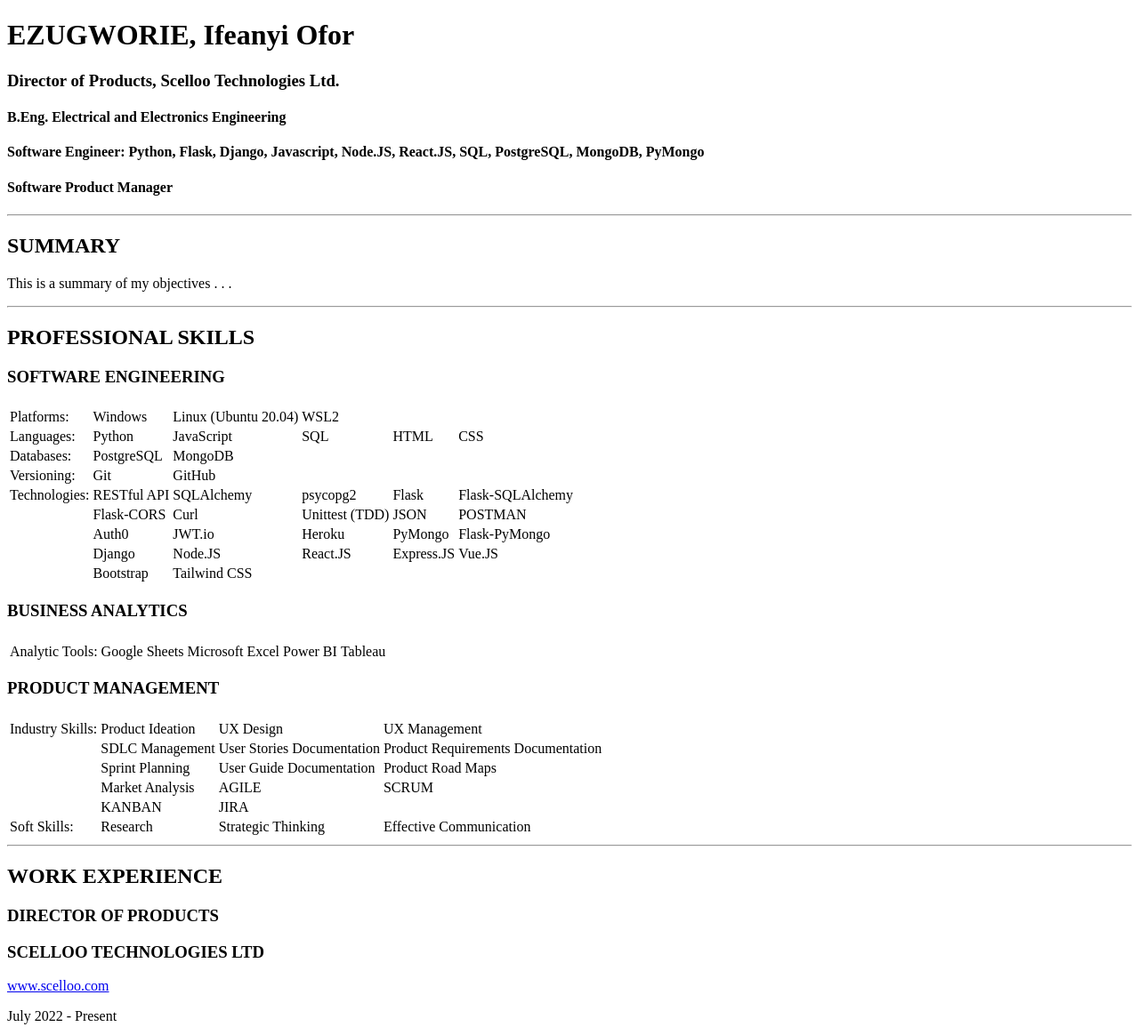
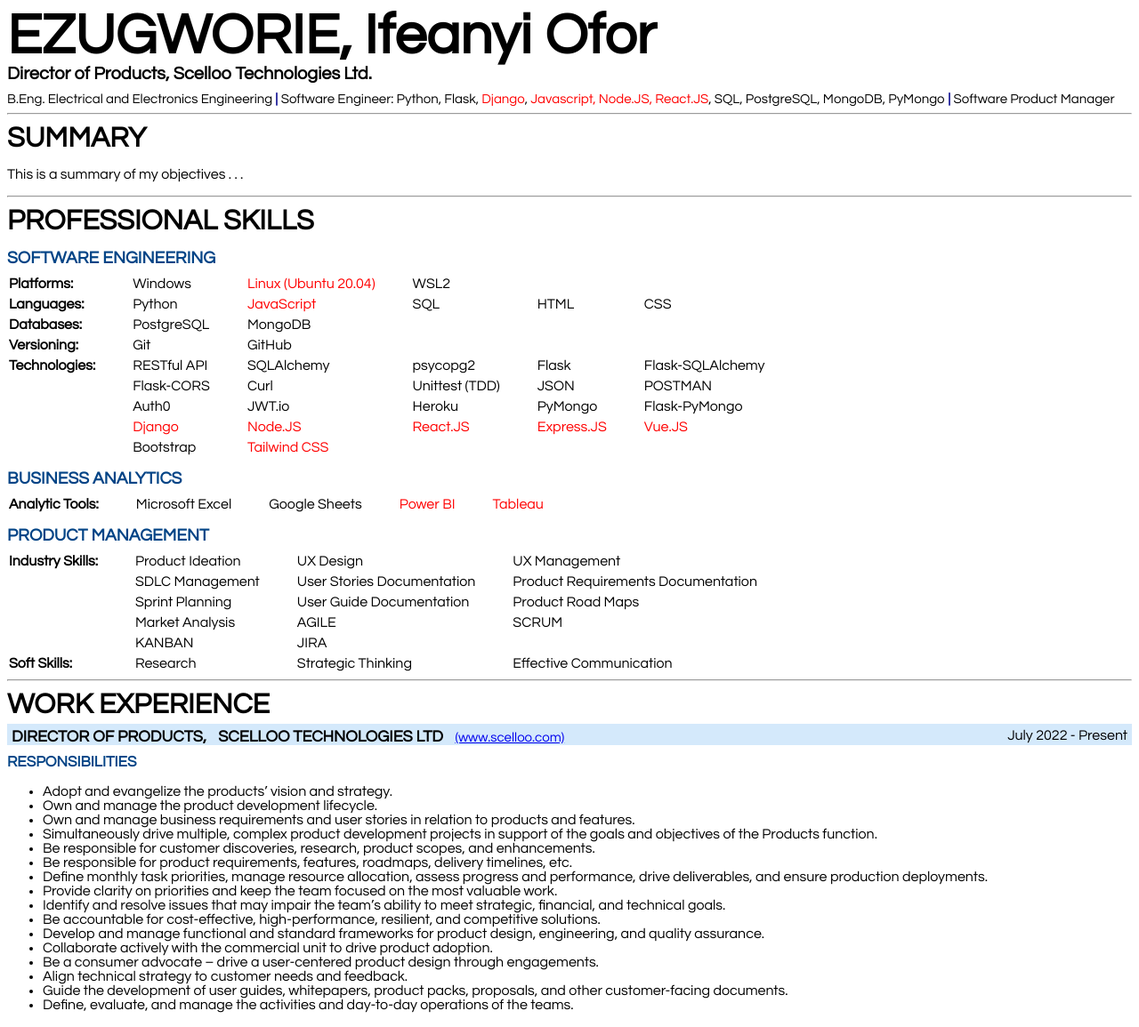
Before and after one commit to ifeanyiEz/my_resume, a plain HTML site: page index.html in a window 1280 px wide. Shown: the top 1155 px of the page at 89% size. Drawn offline with Linux system fonts and the light colour scheme.

Commit message:
Add files via upload

```diff
--- a/index.html
+++ b/index.html
@@ -4,14 +4,17 @@
         <meta charset="UTF-8">
         <meta name="viewport" content="width=device-width, initial-scale=1.0">
         <title>Ifeanyi's Resume</title>
+        <link rel="stylesheet" href="./resume.css">
     </head>
     <body>
         <header>
             <h1>EZUGWORIE, Ifeanyi Ofor</h1>
-            <h3>Director of Products, Scelloo Technologies Ltd.</h3>
-            <h4>B.Eng. Electrical and Electronics Engineering</h4>
-            <h4>Software Engineer: Python, Flask, Django, Javascript, Node.JS, React.JS, SQL, PostgreSQL, MongoDB, PyMongo</h4>
-            <h4>Software Product Manager</h4>
+            <h3 class="current-designation">Director of Products, Scelloo Technologies Ltd.</h3>
+            <div class="professional-qualifications">
+                <h4 class="edu-and-training">B.Eng. Electrical and Electronics Engineering <span class="separators">|</span></h4>
+                <h4 class="edu-and-training">Software Engineer: Python, Flask, <span class="skills-in-view">Django</span>, <span class="skills-in-view">Javascript, Node.JS, React.JS</span>, SQL, PostgreSQL, MongoDB, PyMongo <span class="separators">|</span></h4>
+                <h4 class="edu-and-training">Software Product Manager</h4>
+            </div>
             <hr>
         </header>
         <main>
@@ -23,7 +26,7 @@
             <section>
                 <h2>PROFESSIONAL SKILLS</h2>
                 <div>
-                    <h3>SOFTWARE ENGINEERING</h3>
+                    <h3 class="skill-categories">SOFTWARE ENGINEERING</h3>
                     <table>
                         <thead>
                             <tr>
@@ -37,23 +40,23 @@
                         </thead>
                         <tbody>
                             <tr>
-                                <td>Platforms:</td>
+                                <td class="skill-groups">Platforms:</td>
                                 <td>Windows</td>
-                                <td>Linux (Ubuntu 20.04)</td>
+                                <td class="skills-in-view">Linux (Ubuntu 20.04)</td>
                                 <td>WSL2</td>
                                 <td></td>
                                 <td></td>
                             </tr>
                             <tr>
-                                <td>Languages:</td>
+                                <td class="skill-groups">Languages:</td>
                                 <td>Python</td>
-                                <td>JavaScript</td>
+                                <td class="skills-in-view">JavaScript</td>
                                 <td>SQL</td>
                                 <td>HTML</td>
                                 <td>CSS</td>
                             </tr>
                             <tr>
-                                <td>Databases:</td>
+                                <td class="skill-groups">Databases:</td>
                                 <td>PostgreSQL</td>
                                 <td>MongoDB</td>
                                 <td></td>
@@ -61,7 +64,7 @@
                                 <td></td>
                             </tr>
                             <tr>
-                                <td>Versioning:</td>
+                                <td class="skill-groups">Versioning:</td>
                                 <td>Git</td>
                                 <td>GitHub</td>
                                 <td></td>
@@ -69,7 +72,7 @@
                                 <td></td>
                             </tr>
                             <tr>
-                                <td>Technologies:</td>
+                                <td class="skill-groups">Technologies:</td>
                                 <td>RESTful API</td>
                                 <td>SQLAlchemy</td>
                                 <td>psycopg2</td>
@@ -94,16 +97,16 @@
                             </tr>
                             <tr>
                                 <td></td>
-                                <td>Django</td>
-                                <td>Node.JS</td>
-                                <td>React.JS</td>
-                                <td>Express.JS</td>
-                                <td>Vue.JS</td>
+                                <td class="skills-in-view">Django</td>
+                                <td class="skills-in-view">Node.JS</td>
+                                <td class="skills-in-view">React.JS</td>
+                                <td class="skills-in-view">Express.JS</td>
+                                <td class="skills-in-view">Vue.JS</td>
                             </tr>
                             <tr>
                                 <td></td>
                                 <td>Bootstrap</td>
-                                <td>Tailwind CSS</td>
+                                <td class="skills-in-view">Tailwind CSS</td>
                                 <td></td>
                                 <td></td>
                                 <td></td>
@@ -112,7 +115,7 @@
                     </table>
                 </div>
                 <div>
-                    <h3>BUSINESS ANALYTICS</h3>
+                    <h3 class="skill-categories">BUSINESS ANALYTICS</h3>
                     <table>
                         <thead>
                             <tr>
@@ -125,17 +128,17 @@
                         </thead>
                         <tbody>
                             <tr>
-                                <td>Analytic Tools:</td>
+                                <td class="skill-groups">Analytic Tools:</td>
+                                <td>Microsoft Excel</td>
                                 <td>Google Sheets</td>
-                                <td>Microsoft Excel</td>
-                                <td>Power BI</td>
-                                <td>Tableau</td>
+                                <td class="skills-in-view">Power BI</td>
+                                <td class="skills-in-view">Tableau</td>
                             </tr>
                         </tbody>
                     </table>
                 </div>
                 <div>
-                    <h3>PRODUCT MANAGEMENT</h3>
+                    <h3 class="skill-categories">PRODUCT MANAGEMENT</h3>
                     <table>
                         <thead>
                             <tr>
@@ -147,7 +150,7 @@
                         </thead>
                         <tbody>
                             <tr>
-                                <td>Industry Skills:</td>
+                                <td class="skill-groups">Industry Skills:</td>
                                 <td>Product Ideation</td>
                                 <td>UX Design</td>
                                 <td>UX Management</td>
@@ -177,7 +180,7 @@
                                 <td></td>
                             </tr>
                             <tr>
-                                <td>Soft Skills:</td>
+                                <td class="skill-groups">Soft Skills:</td>
                                 <td>Research</td>
                                 <td>Strategic Thinking</td>
                                 <td>Effective Communication</td>
@@ -190,14 +193,14 @@
             <section>
                 <h2>WORK EXPERIENCE</h2>
                 <div>
-                    <div>
-                        <h3>DIRECTOR OF PRODUCTS</h3>
-                        <h3>SCELLOO TECHNOLOGIES LTD</h3>
-                        <p><a href="https://scelloo.com">www.scelloo.com</a></p>
-                        <p>July 2022 - Present</p>
+                    <div class="exp-header">
+                        <h3 class="exp role">DIRECTOR OF PRODUCTS,</h3>
+                        <h3 class="exp employer">SCELLOO TECHNOLOGIES LTD</h3>
+                        <a class="exp employer-website" href="https://scelloo.com">(www.scelloo.com)</a>
+                        <p class="exp duration">July 2022 - Present</p>
                     </div>
                     <div>
-                        <h4>RESPONSIBILITIES</h4>
+                        <h4 class="resp-and-achieve">RESPONSIBILITIES</h4>
                         <ul>
                             <li>Adopt and evangelize the products’ vision and strategy.</li>
                             <li>Own and manage the product development lifecycle.</li>
@@ -220,7 +223,7 @@
                         </ul>
                     </div>
                     <div>
-                        <h4>KEY ACHIEVEMENTS</h4>
+                        <h4 class="resp-and-achieve">KEY ACHIEVEMENTS</h4>
                         <ul>
                             <li>I am currently overseeing the production of various types of documentation (PRDs, User Stories, and User Guides), and
                             training videos for all the products.</li>
@@ -233,36 +236,36 @@
                     </div>
                 </div>
                 <div>
-                    <div>
-                        <h3>SOFTWARE ENGINEER (Backend)</h3>
-                        <h3>INSTANT DEPOSIT LTD</h3>
-                        <a href="https://www.instantdeposit.africa">www.instantdeposit.africa</a>
-                        <p>July 2022 - November 2022</p>
+                    <div class="exp-header">
+                        <h3 class="exp role">SOFTWARE ENGINEER (Backend),</h3>
+                        <h3 class="exp employer">INSTANT DEPOSIT LTD</h3>
+                        <a class="exp employer-website" href="https://www.instantdeposit.africa">(www.instantdeposit.africa)</a>
+                        <p class="exp duration">July 2022 - November 2022</p>
                     </div>
                     <div>
-                        <h4>RESPONSIBILITIES</h4>
+                        <h4 class="resp-and-achieve">RESPONSIBILITIES</h4>
                         <ul>
                             <li>Project needs assessment, requirements analysis, solution development, solution documentation.</li>
 
                         </ul>
                     </div>
                     <div>
-                        <h4>KEY ACHIEVEMENTS</h4>
+                        <h4 class="resp-and-achieve">KEY ACHIEVEMENTS</h4>
                         <ul>
-                            <li>Built the reports API for the Plateau State Community Health Insurance Scheme (PLASCHEMA) project.</li>
-                            <li>Built a custom subsystem that generates a one-time password (OTP) and, upon request, sends it to an existing email address and also validates the password on request.</li>
+                            <li>I built the reports API for the Plateau State Community Health Insurance Scheme (PLASCHEMA) project.</li>
+                            <li>I also built a custom one-time password (OTP) system, which generates and sends OTPs to existing email addresses and also validates the password on request.</li>
                         </ul>
                     </div>
                 </div>
                 <div>
-                    <div>
-                        <h3>CONSULTANT, PRODUCT MANAGEMENT</h3>
-                        <h3>TERRENCE GRAY LTD</h3>
-                        <p><a href=""></a></p>
-                        <p>January 2019 - June 2022</p>
+                    <div class="exp-header">
+                        <h3 class="exp role">CONSULTANT: PRODUCT MANAGEMENT,</h3>
+                        <h3 class="exp employer">TERRENCE GRAY LTD</h3>
+                        <a class="exp employer-website" href=""></a>
+                        <p class="exp duration">January 2019 - June 2022</p>
                     </div>
                     <div>
-                        <h4>RESPONSIBILITIES</h4>
+                        <h4 class="resp-and-achieve">RESPONSIBILITIES</h4>
                         <ul>
                             <li>Identify market segment needs, envision competitive products and services, and align the engineering, business and marketing teams around the realization and delivery of finished products and services.</li>
                             <li>Understanding and representing user needs, as well as monitoring the market to develop competitive analyses.</li>
@@ -277,7 +280,7 @@
                         </ul>
                     </div>
                     <div>
-                        <h4>KEY ACHIEVEMENTS</h4>
+                        <h4 class="resp-and-achieve">KEY ACHIEVEMENTS</h4>
                         <ul>
                             <li>I Introduced and facilitated the adoption of Agile methodologies across the organization.</li>
                             <li>I introduced and oversaw the implementation of Jira as an Agile project management tool.</li>
@@ -287,21 +290,21 @@
                     </div>
                 </div>
                 <div>
-                    <div>
-                        <h3>BUSINESS MANAGER: PERSONAL MARKETS (PERSONAL AND BUSINESS BANKING)</h3>
-                        <h3>STANBIC IBTC BANK PLC</h3>
-                        <a href="https://www.stanbicibtcbank.com/">www.stanbicibtcbank.com</a>
-                        <p>January 2013 - April 2013</p>
+                    <div class="exp-header">
+                        <h3 class="exp role">BUSINESS MANAGER: PERSONAL MARKETS (PERSONAL AND BUSINESS BANKING),</h3>
+                        <h3 class="exp employer">STANBIC IBTC BANK PLC</h3>
+                        <a class="exp employer-website" href="https://www.stanbicibtcbank.com/">(www.stanbicibtcbank.com)</a>
+                        <p class="exp duration">January 2013 - April 2013</p>
                     </div>
                     <div>
                         <h4></h4>
                         <ul></ul>
                     </div>
                     <div>
-                        <h4>KEY ACHIEVEMENTS</h4>
+                        <h4 class="resp-and-achieve">KEY ACHIEVEMENTS</h4>
                         <ul>
                             <li>I initiated monthly monitoring and reporting on loan disbursements within Personal Markets.</li>
-                            <li>I initiated daily and monthly performance monitoring (based on asset and liability portfolio position) for relationship banking team, comprising all zones, regions, and branches in the Personal Markets network.</li>
+                            <li>I initiated daily and monthly performance monitoring (based on asset and liability portfolio position) for the relationship banking team, comprising all zones, regions, and branches in the Personal Markets network.</li>
                             <li>I efficiently provided high level managerial support to the HPM in responsibilities of planning, organizing and performance management.</li>
                             <li>I established and maintained a very effective working relationship between the HPM and the business units.</li>
                             <li>I handled, with admirable competence, several duties incidental to the HPM’s responsibilities.</li>
--- /dev/null
+++ b/resume.css
@@ -0,0 +1,90 @@
+html {
+    font-family: 'Century Gothic', Montserrat, sans-serif;
+    width: auto;
+    max-width: 1440px;
+    margin-left: auto;
+    margin-right: auto;
+}
+
+h1 {
+    font-size: 400%;
+    margin: auto;
+}
+
+h2 {
+    font-size: 200%;
+    margin: 10px 0 0 0;
+}
+
+td {
+    padding-top:  5px;
+    padding-right: 40px;
+    padding-bottom: 0;
+    padding-left: 0;
+}
+
+.professional-qualifications .edu-and-training {
+    display: inline-block;
+}
+
+.current-designation {
+    font-size: 20px;
+    font-weight: 600;
+    margin: 0 0 10px 0;
+}
+
+.edu-and-training {
+    font-size: 15px;
+    font-weight: 300;
+    margin: 0px;
+}
+
+.skill-categories {
+    color: #034486;
+    font-size: 120%;
+    margin: 15px 0 0 0;
+}
+
+.skills-in-view {
+    color: red;
+}
+
+.skill-groups {
+    font-weight: 600;
+}
+
+.separators {
+    font-weight: 900;
+    color: darkblue;
+}
+
+.exp-header {
+    margin-top: 5px;
+    background-color: rgba(176, 215, 247, 0.541);
+}
+
+.exp-header .exp {
+    display: inline-block;
+}
+
+.exp {
+    font-size: 18px;
+    padding: 0 5px 0 5px;
+    margin: 5px 0 0 0;
+}
+
+.resp-and-achieve {
+    color: #034486;
+    font-size: 17px;
+    margin: 10px 0 0 0;
+}
+
+.employer-website {
+    font-size: 15px;
+}
+
+.duration {
+    font-size: 16px;
+    font-weight: 500;
+    float: right;
+}
```
